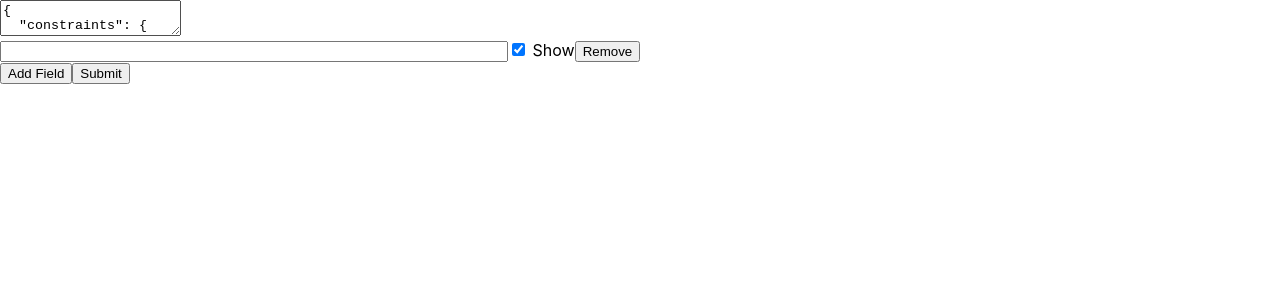
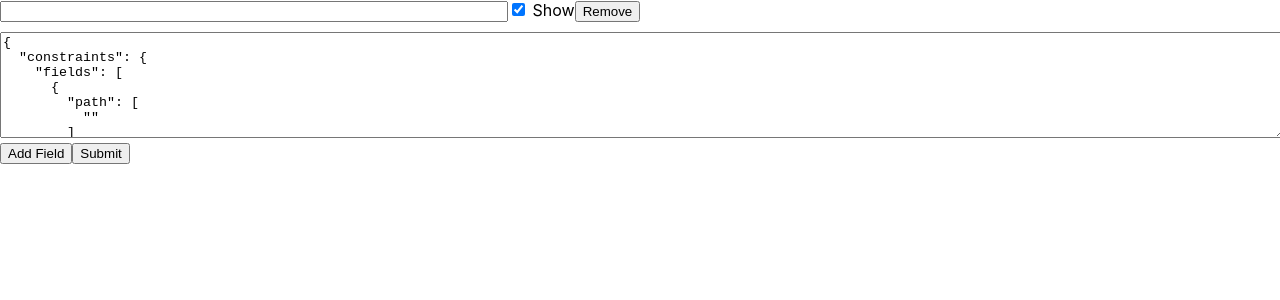
Before and after one commit to MARZOOQUE/presentationDefinitionComplexDynamicForm, a React (Create React App) app: page / in a window 1280 px wide. Both pictures are taken after a click on the button "Add Field". Shown: the top 300 px of the page. Built offline with nearby package versions, Linux system fonts and the light colour scheme.

Commit message:
seperated fields to 2 sections

```diff
--- a/src/App.js
+++ b/src/App.js
@@ -1,4 +1,4 @@
-import React, { useEffect, useState } from "react";
+import React, { useEffect, useState, useCallback } from "react";
 import { useForm, useFieldArray } from "react-hook-form";
 import debounce from "lodash.debounce";
 
@@ -11,19 +11,13 @@ let defaultValue = {
 };
 
 const JsonForm = () => {
-  const {
-    register,
-    control,
-    handleSubmit,
-    setValue,
-    watch,
-    resetField,
-  } = useForm({
-    mode: "onChange",
-    defaultValues: {
-      ...defaultValue,
-    },
-  });
+  const { register, control, handleSubmit, setValue, watch, resetField } =
+    useForm({
+      mode: "onChange",
+      defaultValues: {
+        ...defaultValue,
+      },
+    });
 
   const { fields, append, remove } = useFieldArray({
     control,
@@ -36,7 +30,7 @@ const JsonForm = () => {
   useEffect(() => {
     if (presentationDefinitionValue) {
       resetField("fields");
-      setHiddenFields([]);  // Reset hidden fields
+      setHiddenFields([]);
 
       try {
         const parsedJson = JSON.parse(presentationDefinitionValue);
@@ -54,33 +48,30 @@ const JsonForm = () => {
         console.error("Invalid JSON");
       }
     }
-  }, [presentationDefinitionValue]);
+  }, [presentationDefinitionValue, resetField, setValue]);
 
   const handlePresentationDefinitionChange = (e) => {
     setValue("presentationDefinition", e.target.value);
   };
 
-  const handlePathChangeDebounced = debounce((index, value) => {
+  const updateJsonValue = useCallback(
+    debounce((updatedFields) => {
+      const updatedJson = JSON.parse(presentationDefinitionValue);
+      updatedFields.forEach((field, index) => {
+        updatedJson.constraints.fields[index].path[0] = field.path;
+      });
+      setValue("presentationDefinition", JSON.stringify(updatedJson, null, 2));
+    }, 300),
+    [presentationDefinitionValue, setValue]
+  );
+
+  const handleInputChangeForDataAttribute = (index, e) => {
+    const value = e.target.value;
+    setValue(`fields.${index}.path`, value);
     const updatedFields = fields.map((field, i) =>
       i === index ? { ...field, path: value } : field
     );
     updateJsonValue(updatedFields);
-  }, 100);
-
-  const updateJsonValue = (updatedFields) => {
-    const updatedJson = JSON.parse(
-      JSON.stringify(JSON.parse(presentationDefinitionValue))
-    );
-    updatedFields.forEach((field, index) => {
-      updatedJson.constraints.fields[index].path[0] = field.path;
-    });
-
-    setValue("presentationDefinition", JSON.stringify(updatedJson, null, 2));
-  };
-
-  const handleInputChangeForDataAttribute = (index, e) => {
-    const value = e.target.value;
-    handlePathChangeDebounced(index, value);
   };
 
   const handleRemoveAttribute = (index) => {
@@ -104,34 +95,55 @@ const JsonForm = () => {
     const visibleFields = parsedJson.constraints.fields.filter(
       (_, index) => !hiddenFields.includes(index)
     );
-    const visibleJson = { ...parsedJson, constraints: { fields: visibleFields } };
+    const visibleJson = {
+      ...parsedJson,
+      constraints: { fields: visibleFields },
+    };
     return JSON.stringify(visibleJson, null, 2);
   };
 
   return (
     <div>
+      {fields.length > 0 && (
+        <div>
+          <input
+            {...register(`fields.0.path`)}
+            onChange={(e) => handleInputChangeForDataAttribute(0, e)}
+            style={{ width: "500px" }}
+          />
+          <input
+            type="checkbox"
+            checked={!hiddenFields.includes(0)}
+            onChange={() => toggleFieldVisibility(0)}
+          />{" "}
+          Show
+          <button type="button" onClick={() => handleRemoveAttribute(0)}>
+            Remove
+          </button>
+        </div>
+      )}
+
       <textarea
         onChange={handlePresentationDefinitionChange}
         value={filteredPresentationDefinition()}
+        style={{ marginTop: "10px", width: "100%", minHeight: "100px" }}
       />
+
       <form onSubmit={handleSubmit()}>
-        {fields.map((field, index) => (
+        {fields.slice(1).map((field, index) => (
           <div key={field.id}>
             <input
-              {...register(`fields.${index}.path`, {
-                required: true,
-              })}
-              value={field.path}
-              onChange={(e) => handleInputChangeForDataAttribute(index, e)}
-              style={{width:"500px"}}
+              {...register(`fields.${index + 1}.path`)}
+              onChange={(e) => handleInputChangeForDataAttribute(index + 1, e)}
+              style={{ width: "500px" }}
             />
             <input
               type="checkbox"
-              checked={!hiddenFields.includes(index)}
-              onChange={() => toggleFieldVisibility(index)}
-            /> Show
-
-            <button type="button" onClick={() => handleRemoveAttribute(index)}>
+              checked={!hiddenFields.includes(index + 1)}
+              onChange={() => toggleFieldVisibility(index + 1)}
+            />{" "}
+            Show
+            <button type="button" onClick={() => handleRemoveAttribute(index + 1)}>
               Remove
             </button>
           </div>
@@ -152,7 +164,7 @@ const JsonForm = () => {
                 JSON.stringify(defaultPresentationDefinition, null, 2)
               );
             } else {
-              append({ path: [""] });
+              append({ path: "" });
               const updatedJson = JSON.parse(presentationDefinitionValue);
               updatedJson.constraints.fields.push({ path: [""] });
               setValue(
```
